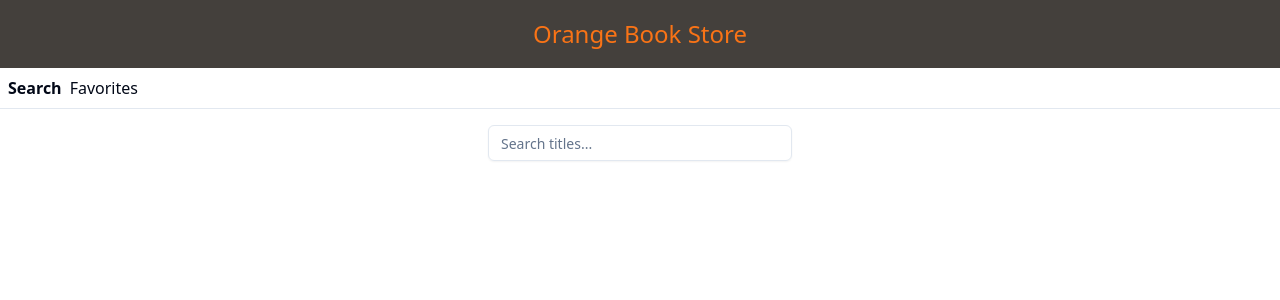
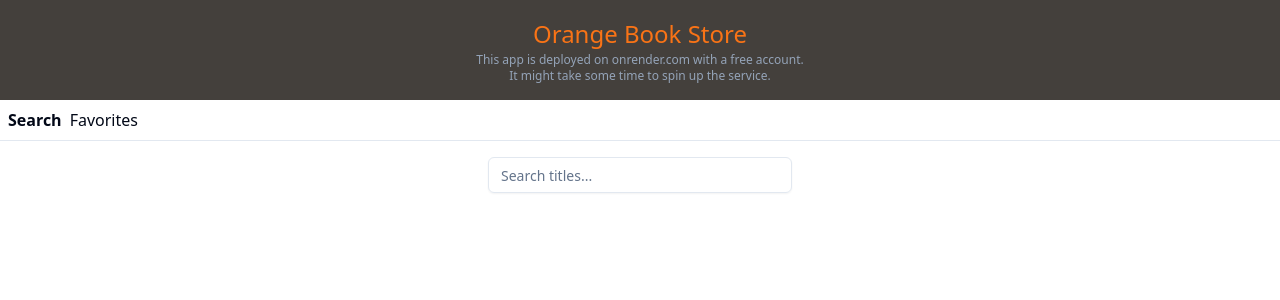
Before and after one commit to SergiuPlesco/orangebookstore, a React (Vite) app in the folder client/: page / in a window 1280 px wide. Shown: the top 300 px of the page. Built offline with nearby package versions, Linux system fonts and the light colour scheme; no server answers.

Commit message:
added note in header, removed api path

```diff
--- a/client/src/components/book.tsx
+++ b/client/src/components/book.tsx
@@ -10,8 +10,7 @@ const Book = () => {
   const { bookId } = useParams({ strict: false });
   const { isLoading, data } = useQuery({
     queryKey: ["book", bookId],
-    queryFn: () =>
-      fetch(`${apiURL}/api/books/${bookId}`).then((res) => res.json()),
+    queryFn: () => fetch(`${apiURL}/books/${bookId}`).then((res) => res.json()),
     enabled: Boolean(bookId),
   });
 
--- a/client/src/components/header.tsx
+++ b/client/src/components/header.tsx
@@ -1,7 +1,13 @@
 const Header = () => {
   return (
-    <div className="flex justify-center py-4 bg-[#44403c]">
+    <div className="flex flex-col items-center justify-center py-4 bg-[#44403c]">
       <h1 className="text-[24px] text-[#f97316]">Orange Book Store</h1>
+      <p className="text-xs text-slate-400 text-center">
+        This app is deployed on onrender.com with a free account.
+      </p>
+      <p className="text-xs text-slate-400 text-center">
+        It might take some time to spin up the service.
+      </p>
     </div>
   );
 };
--- a/client/src/components/search.tsx
+++ b/client/src/components/search.tsx
@@ -17,7 +17,7 @@ const Search = () => {
   const { isLoading, data } = useQuery({
     queryKey: ["repoData", searchQuery],
     queryFn: () =>
-      fetch(`${apiURL}/api/books/search?q=${searchQuery}`).then((res) =>
+      fetch(`${apiURL}/books/search?q=${searchQuery}`).then((res) =>
         res.json()
       ),
     enabled: Boolean(searchQuery),
```
